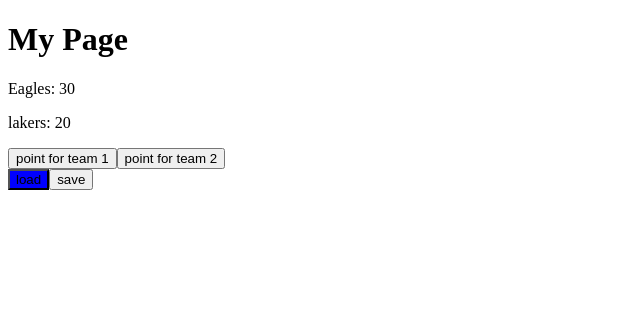
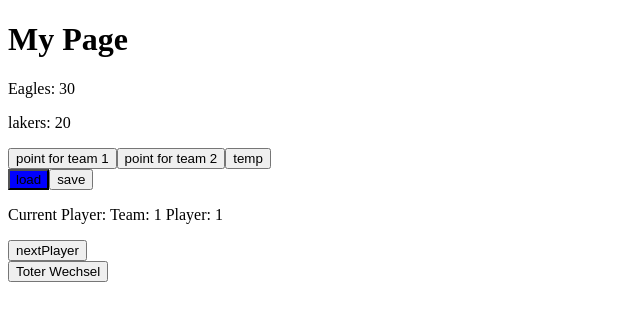
Before and after one commit to Colindustrys/schlagballfrontend, a Next.js app: page / in a window 1280 px wide. Shown: the top 320 px of the page, without its empty margins (0-640 px from the left). Built offline with nearby package versions, Linux system fonts and the light colour scheme.

Commit message:
current player display

```diff
--- a/app/page.tsx
+++ b/app/page.tsx
@@ -2,13 +2,17 @@
 import React, { useState, useEffect } from "react";
 import Cookies from "js-cookie";
 import TestComponent from "../components/testComponent";
-import styles from "./page.module.css"
+import CurrentPlayer from "@/components/currentPlayer";
+import GameData from "@/types/gameData";
 
-let myJson = {
+let myJson: GameData = {
   "team1name": "Eagles",
   "team1points": 30,
   "team2name": "lakers",
-  "team2points": 20
+  "team2points": 20,
+  "currentTeam": 0,
+  "team1currentPlayer": 0,
+  "team2currentPlayer": 0,
 }
 
 export default function Home() {
@@ -42,6 +46,35 @@
     Cookies.set('myJsonData', JSON.stringify(json), { sameSite: 'lax', expires: 7 });
   }
 
+  function nextPlayer() {
+    let newJson: GameData = JSON.parse(JSON.stringify(json));
+
+    //check current team
+    if (newJson.currentTeam == 0) {
+      //team 1
+      newJson.team1currentPlayer++;
+      newJson.team1currentPlayer = newJson.team1currentPlayer % 12;
+    } else {
+      //team 2
+      newJson.team2currentPlayer++;
+      newJson.team2currentPlayer = newJson.team2currentPlayer % 12;
+    }
+
+    setJson(newJson)
+  }
+
+  function switchTeam() {
+    let newJson: GameData = JSON.parse(JSON.stringify(json));
+    newJson.currentTeam++;
+    newJson.currentTeam = newJson.currentTeam % 2
+
+    setJson(newJson)
+  }
+
+  function temp() {
+    Cookies.remove('myGame')
+  }
+
   return (
     <div>
       <header>
@@ -54,7 +87,11 @@
         <button onClick={pointTeam1}>point for team 1</button>
         <button onClick={pointTeam2}>point for team 2</button>
 
+        <button onClick={temp}>temp</button>
+
         <TestComponent loadData={loadData} saveData={saveData}/>
+        <CurrentPlayer json={json} nextPlayer={nextPlayer}/>
+        <button onClick={switchTeam}>Toter Wechsel</button>
       </main>
     </div>
 
--- /dev/null
+++ b/components/currentPlayer.tsx
@@ -0,0 +1,35 @@
+import React, { MouseEventHandler, FC, useEffect, useState } from 'react';
+import GameData from '@/types/gameData';
+
+interface myCurrentPlayer {
+  json: GameData
+  nextPlayer: MouseEventHandler
+}
+
+const CurrentPlayer: React.FC<myCurrentPlayer> = ({json, nextPlayer}) => {
+
+  const [currentPlayer, setCurrentPlayer] = useState(0);
+
+  useEffect(() => {
+    setCurrentPlayerFunc()
+  }, [json]);
+
+  function setCurrentPlayerFunc() {
+    if (json.currentTeam == 0) {
+      //team 1
+      setCurrentPlayer(json.team1currentPlayer)
+    } else {
+      //team 2
+      setCurrentPlayer(json.team2currentPlayer)
+    }
+  }
+
+  return (
+    <div className='currentPlayerBox'>
+      <p>Current Player: Team: {json.currentTeam + 1} Player: {currentPlayer + 1}</p>
+      <button onClick={nextPlayer}>nextPlayer</button>
+    </div>
+  );
+}
+
+export default CurrentPlayer;
--- /dev/null
+++ b/types/gameData.tsx
@@ -0,0 +1,14 @@
+interface GameData {
+  team1name: string;
+  team1points: number;
+  team1currentPlayer: number;
+
+  team2name: string;
+  team2points: number;
+  team2currentPlayer: number;
+
+  currentTeam: number;
+
+}
+
+export default GameData;
```
